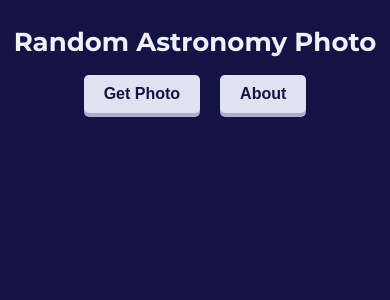
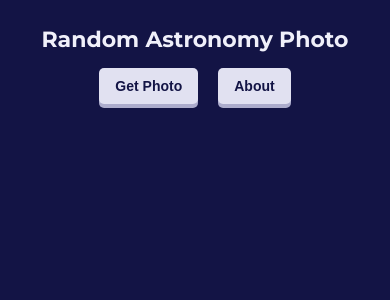
Before and after one commit to jennifercadams/Random-Astronomy-Photo, a React (Create React App) app: page / in a window 390 px wide. Shown: the top 300 px of the page. Built offline with nearby package versions, Linux system fonts and the light colour scheme.

Commit message:
button tweaks - added media queries, get photo button text changes to 'New Photo' after first click

```diff
--- a/src/App.css
+++ b/src/App.css
@@ -108,3 +108,13 @@ figure {
     right: -20px;
   }
 }
+
+@media (max-width: 400px) {
+  button {
+    font-size: 14px;
+    padding: 10px 16px;
+  }
+  h1 {
+    font-size: 22px;
+  }
+}
--- a/src/App.js
+++ b/src/App.js
@@ -36,7 +36,7 @@ class App extends React.Component {
       <div className="App">
         <header className="App-header">
           <h1>Random Astronomy Photo</h1>
-          <button onClick={this.getPhoto}>Get Photo</button>
+          <button id="get-photo" onClick={this.getPhoto}>Get Photo</button>
           <button id="more-info" onClick={this.toggleInfo}>More Info</button>
           <button onClick={this.toggleAbout}>About</button>
           <div id="info-box" style={{display: 'none'}}>
--- a/src/helperFunctions.js
+++ b/src/helperFunctions.js
@@ -28,6 +28,7 @@ export const renderData = (url) => {
       let permalink = convertToPermalink(date);
       renderImg(imgSrc).then((msg) => {
         console.log(msg);
+        document.getElementById('get-photo').innerHTML = 'New Photo';
         document.getElementById('caption').innerHTML = title;
         document.getElementById('info-title').innerHTML = title;
         document.getElementById('date').innerHTML = date;
```
